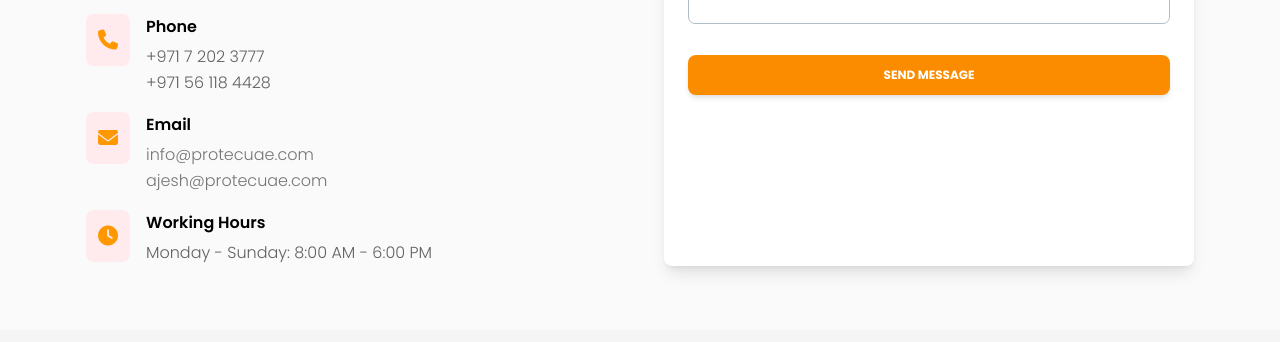
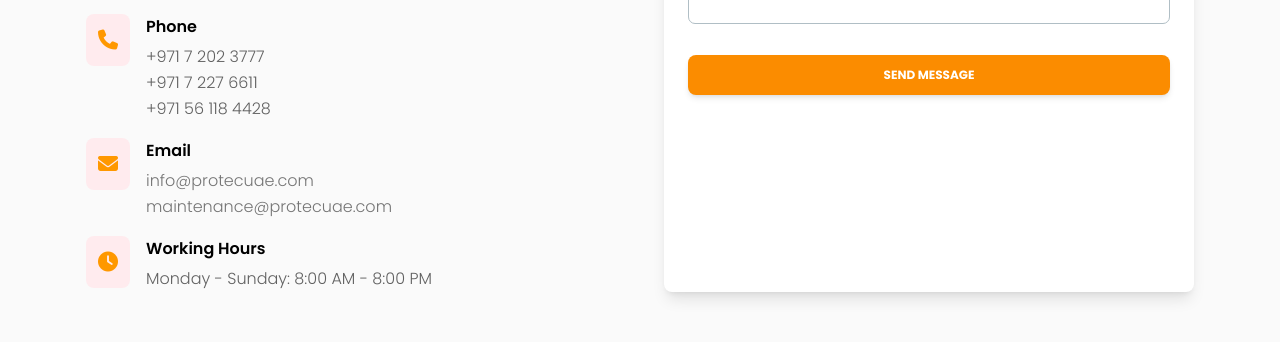
Before and after one commit to jabinkm/PROTECFIREWEB, a React (Vite) app: page /contact-us in a window 1280 px wide. Shown: the part 1077-1419 px from the top of the page. Built offline with nearby package versions, Linux system fonts and the light colour scheme.

Commit message:
contact update in contact us page

```diff
--- a/src/pages/contactUs.jsx
+++ b/src/pages/contactUs.jsx
@@ -153,6 +153,7 @@ export default function ContactPage() {
                     <Typography variant="h6" className="mb-1">Phone</Typography>
                     <Typography className="text-gray-700">
                     <a href="tel:+971 7 202 3777">+971 7 202 3777</a>
+                    <p><a href="tel:+971 7 227 661">+971 7 227 6611</a></p>
                     <p><a href="tel:+971 56 118 4428">+971 56 118 4428</a></p>
                     </Typography>
                   </div>
@@ -166,7 +167,7 @@ export default function ContactPage() {
                     <Typography variant="h6" className="mb-1">Email</Typography>
                     <Typography className="">
                     <p className="text-gray-600 hover:text-orange-600"><a href="mailto:info@protecuae.com">info@protecuae.com</a></p>
-                    <p className="text-gray-600 hover:text-orange-600"><a href="mailto:ajesh@protecuae.com">ajesh@protecuae.com</a></p>
+                    <p className="text-gray-600 hover:text-orange-600"><a href="mailto:ajesh@protecuae.com">maintenance@protecuae.com</a></p>
                     </Typography>
                   </div>
                 </div>
@@ -178,7 +179,7 @@ export default function ContactPage() {
                   <div>
                     <Typography variant="h6" className="mb-1">Working Hours</Typography>
                     <Typography className="text-gray-700">
-                      Monday - Sunday: 8:00 AM - 6:00 PM
+                      Monday - Sunday: 8:00 AM - 8:00 PM
                     </Typography>
                   </div>
                 </div>
```
